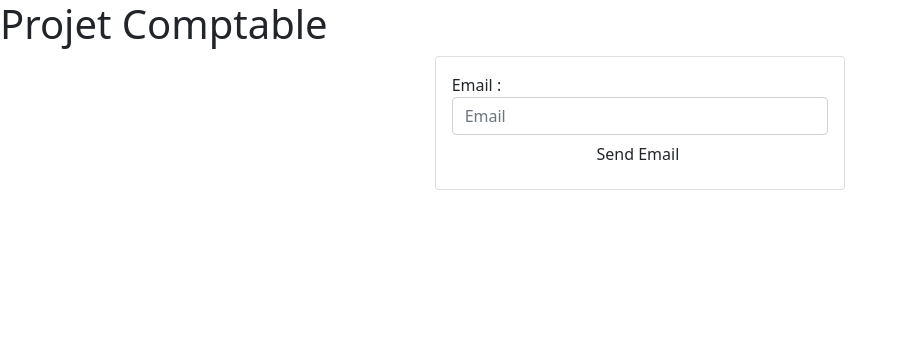
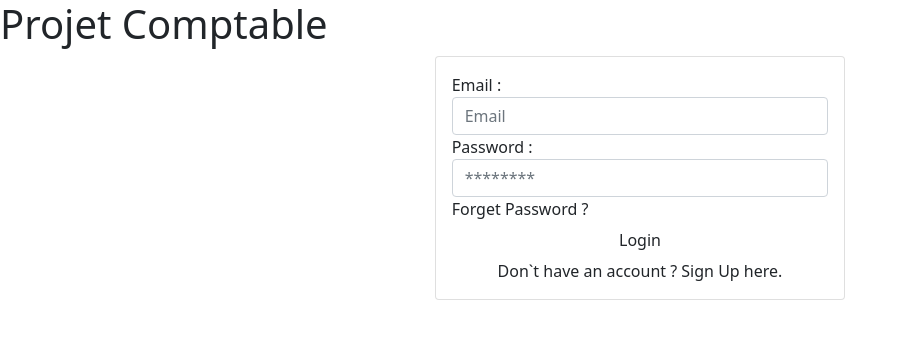
Before and after one commit to AdnenKhiari/Cabinet-Virtuel-Comptable, an Angular app: page / in a window 1280 px wide. Shown: the top 338 px of the page, without its empty margins (0-905 px from the left). Built offline with nearby package versions, Linux system fonts and the light colour scheme.

Commit message:
edit correction de composant

```diff
--- a/src/app/app.component.html
+++ b/src/app/app.component.html
@@ -1,2 +1,3 @@
 <h1>Projet Comptable</h1>
-<app-forgot-password></app-forgot-password>
+
+<app-login></app-login>
```
